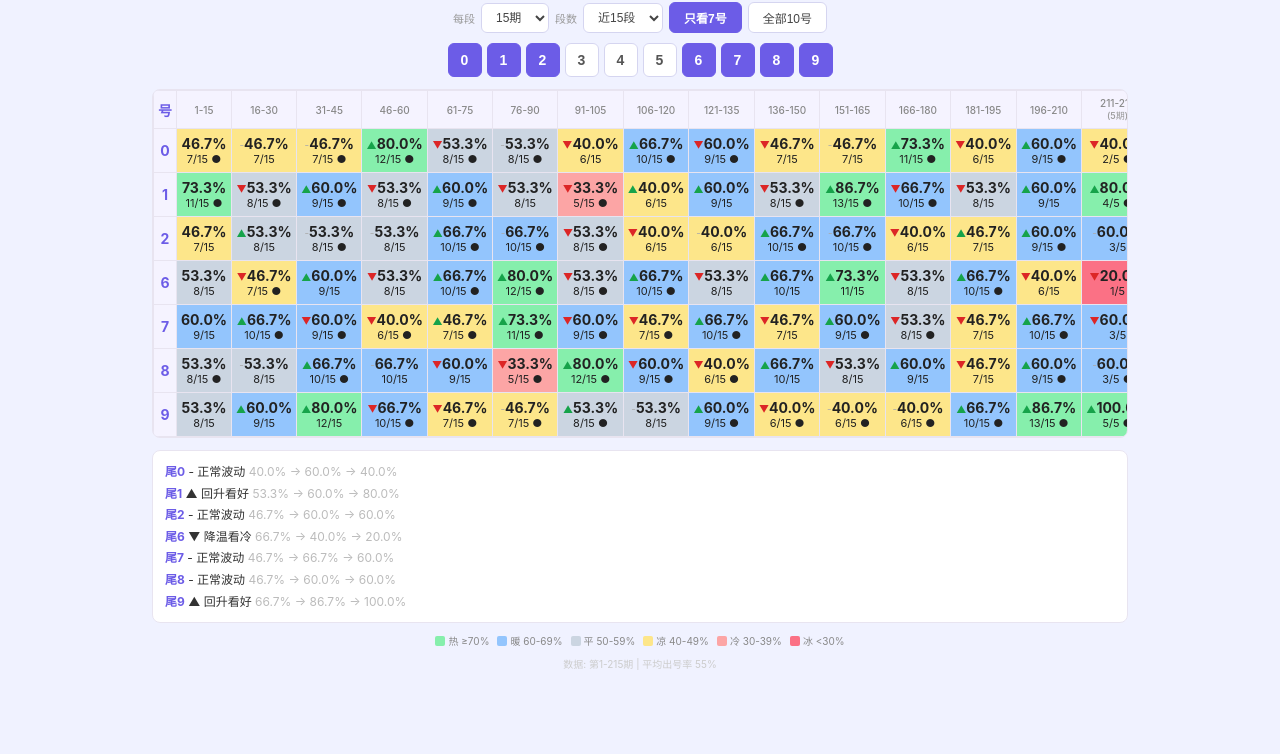
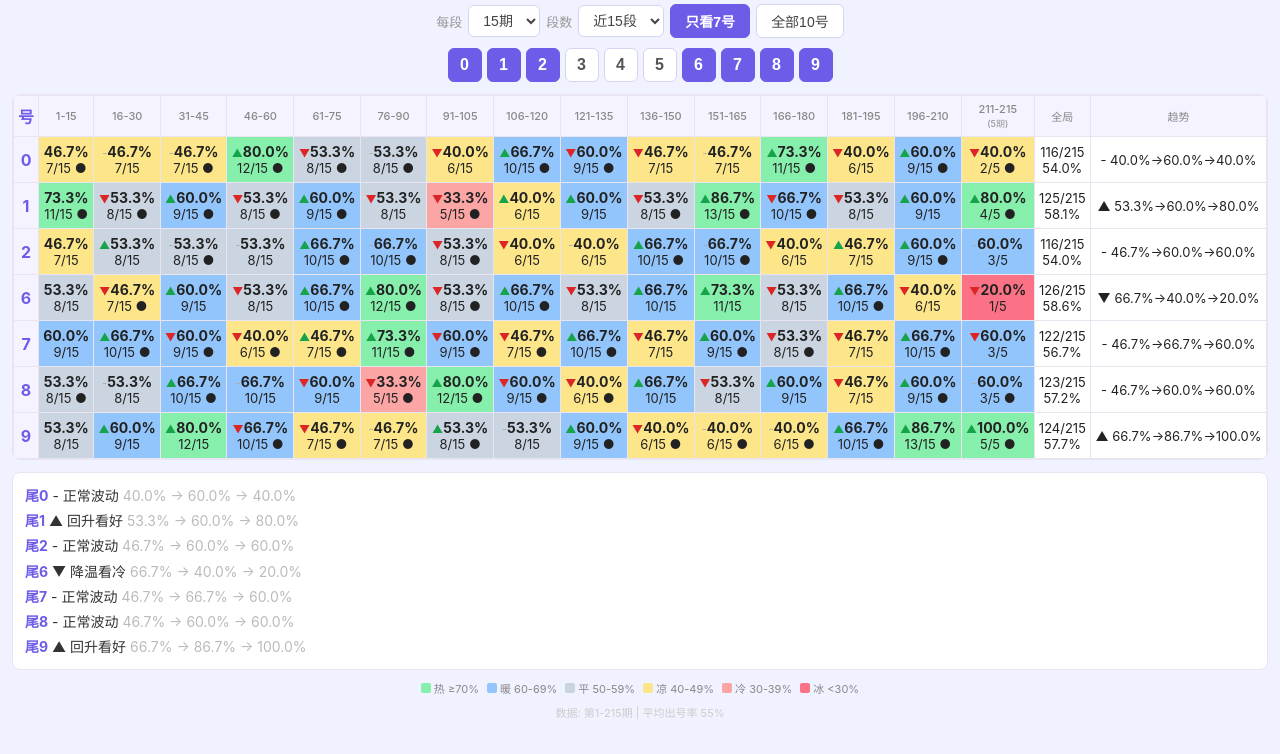
Before and after one commit to Ben88881931/caishenye-app, a plain HTML site: page 尾数分析器.html in a window 1280 px wide. Shown: the part 46-800 px from the top of the page. Drawn offline with Linux system fonts and the light colour scheme.

Commit message:
电脑端放大页面

```diff
--- a/尾数分析器.html
+++ b/尾数分析器.html
@@ -6,43 +6,43 @@
 <title>尾数分段窗口分析</title>
 <style>
 *{margin:0;padding:0;box-sizing:border-box}
-body{font-family:-apple-system,BlinkMacSystemFont,'PingFang SC','Microsoft YaHei',sans-serif;background:#f0f2ff;color:#333;padding:12px;max-width:1000px;margin:0 auto}
-h1{text-align:center;font-size:16px;color:#6c5ce7;margin-bottom:12px}
+body{font-family:-apple-system,BlinkMacSystemFont,'PingFang SC','Microsoft YaHei',sans-serif;background:#f0f2ff;color:#333;padding:12px;max-width:1400px;margin:0 auto}
+h1{text-align:center;font-size:18px;color:#6c5ce7;margin-bottom:12px}
 .bar{display:flex;gap:6px;justify-content:center;flex-wrap:wrap;margin-bottom:10px;align-items:center}
-.bar select{padding:6px 10px;border:1px solid #d5d5f0;border-radius:6px;font-size:12px;background:#fff;color:#444}
-.bar button{padding:6px 14px;border:1px solid #d5d5f0;border-radius:6px;font-size:12px;cursor:pointer;background:#fff;color:#444}
+.bar select{padding:6px 10px;border:1px solid #d5d5f0;border-radius:6px;font-size:14px;background:#fff;color:#444}
+.bar button{padding:6px 14px;border:1px solid #d5d5f0;border-radius:6px;font-size:14px;cursor:pointer;background:#fff;color:#444}
 .bar button.on{background:#6c5ce7;border-color:#6c5ce7;color:#fff;font-weight:bold}
 .nums{display:flex;gap:5px;justify-content:center;flex-wrap:wrap;margin-bottom:12px}
-.nums button{width:34px;height:34px;border:1px solid #d5d5f0;border-radius:6px;font-size:14px;font-weight:bold;cursor:pointer;background:#fff;color:#555}
+.nums button{width:34px;height:34px;border:1px solid #d5d5f0;border-radius:6px;font-size:16px;font-weight:bold;cursor:pointer;background:#fff;color:#555}
 .nums button.on{background:#6c5ce7;border-color:#6c5ce7;color:#fff}
 .box{overflow-x:auto;margin-bottom:12px;background:#fff;border:1px solid #e8e4f0;border-radius:8px}
-table{width:100%;border-collapse:collapse;font-size:11px}
+table{width:100%;border-collapse:collapse;font-size:13px}
 th,td{padding:6px 4px;text-align:center;white-space:nowrap;border:1px solid #e8e4f0}
-th{background:#f5f3ff;color:#888;font-size:10px;font-weight:500}
-td.fix{font-size:14px;font-weight:700;color:#6c5ce7;background:#f5f3ff}
+th{background:#f5f3ff;color:#888;font-size:11px;font-weight:500}
+td.fix{font-size:16px;font-weight:700;color:#6c5ce7;background:#f5f3ff}
 td{color:#222}
 .hot{background:#86efac}.warm{background:#93c5fd}.norm{background:#cbd5e1}
 .cool{background:#fde68a}.cold{background:#fca5a5}.ice{background:#fb7185}
 .big{font-weight:700;font-size:14px}
-.arr{font-size:10px}
-.tip{border:1px solid #e8e4f0;padding:10px 12px;margin-bottom:10px;background:#fff;border-radius:8px;font-size:12px;line-height:1.8}
+.arr{font-size:11px}
+.tip{border:1px solid #e8e4f0;padding:10px 12px;margin-bottom:10px;background:#fff;border-radius:8px;font-size:14px;line-height:1.8}
 .tip b{color:#6c5ce7}
-.legend{display:flex;gap:8px;justify-content:center;flex-wrap:wrap;font-size:10px;margin-bottom:8px;color:#888}
+.legend{display:flex;gap:8px;justify-content:center;flex-wrap:wrap;font-size:11px;margin-bottom:8px;color:#888}
 .legend span{display:flex;align-items:center;gap:3px}
 .legend i{display:inline-block;width:10px;height:10px;border-radius:2px}
-.foot{text-align:center;font-size:10px;color:#ccc;margin-top:6px}
+.foot{text-align:center;font-size:11px;color:#ccc;margin-top:6px}
 .dim{color:#999;font-size:9px}
 </style>
 </head>
 <body>
 <h1>尾数分段窗口分析</h1>
 <div class="bar">
-  <span style="font-size:11px;color:#999">每段</span>
+  <span style="font-size:13px;color:#999">每段</span>
   <select id="sz">
     <option value="5">5期</option><option value="7">7期</option><option value="10">10期</option>
     <option value="15" selected>15期</option><option value="20">20期</option><option value="27">27期</option><option value="30">30期</option>
   </select>
-  <span style="font-size:11px;color:#999">段数</span>
+  <span style="font-size:13px;color:#999">段数</span>
   <select id="vr">
     <option value="0">全部</option><option value="20">近20段</option><option value="15" selected>近15段</option>
     <option value="10">近10段</option><option value="8">近8段</option>
```
